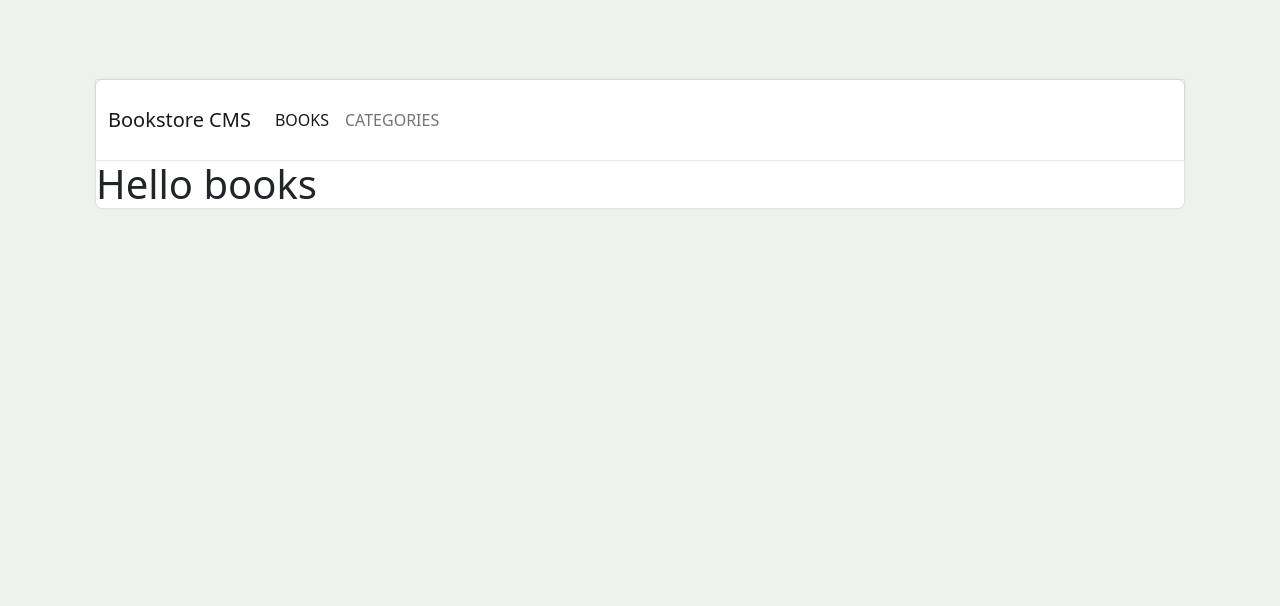
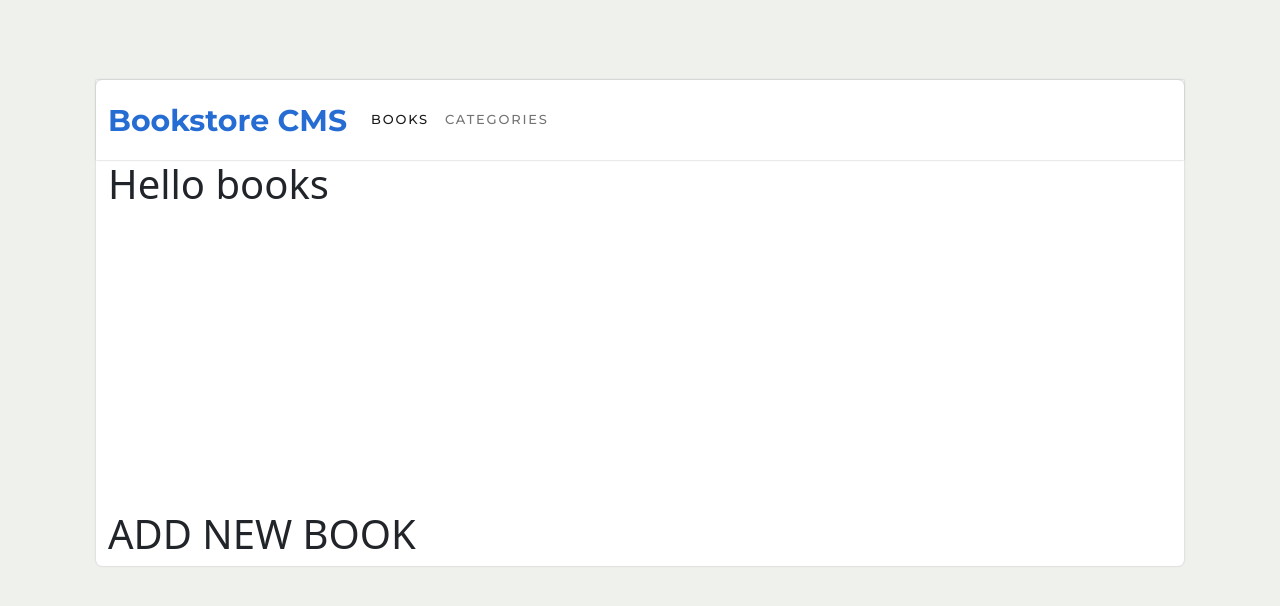
Before and after one commit to SamTush/bookstore, a React (Create React App) app: page / in a window 1280 px wide. Shown: the top 606 px of the page. Built offline with nearby package versions, Linux system fonts and the light colour scheme.

Commit message:
Add book list and form

```diff
--- a/src/components/books.jsx
+++ b/src/components/books.jsx
@@ -1,6 +1,17 @@
+import './books.scss';
+
 const Books = () => (
   <>
-    <h1>Hello books</h1>
+    <div className="container">
+      <div className="row">
+        <div className="col col-12 book-details">
+          <h1>Hello books</h1>
+        </div>
+        <div className="col col-12 add-books">
+          <h1>ADD NEW BOOK</h1>
+        </div>
+      </div>
+    </div>
   </>
 );
 
--- /dev/null
+++ b/src/components/books.scss
@@ -0,0 +1,5 @@
+.container {
+  .book-details {
+    min-height: 350px;
+  }
+}
--- a/src/components/navbar.scss
+++ b/src/components/navbar.scss
@@ -1,3 +1,5 @@
+@import url('https://fonts.googleapis.com/css2?family=Montserrat:wght@200;300;500;700&display=swap');
+
 $primary-color: #266dd3;
 $secondary-color: #0a0b09;
 $tetiary-color: #eff1ed;
@@ -7,4 +9,17 @@ $tetiary-variant: #fff;
 nav {
   box-shadow: 0 0 2px $tetiary-mid;
   height: 80px;
+
+  .navbar-brand {
+    font-family: 'Montserrat', sans-serif;
+    font-weight: 700;
+    font-size: 1.875rem;
+    color: $primary-color;
+  }
+
+  .nav-link {
+    font-family: 'Montserrat', sans-serif;
+    font-size: 0.813rem;
+    letter-spacing: 1.8px;
+  }
 }
```
